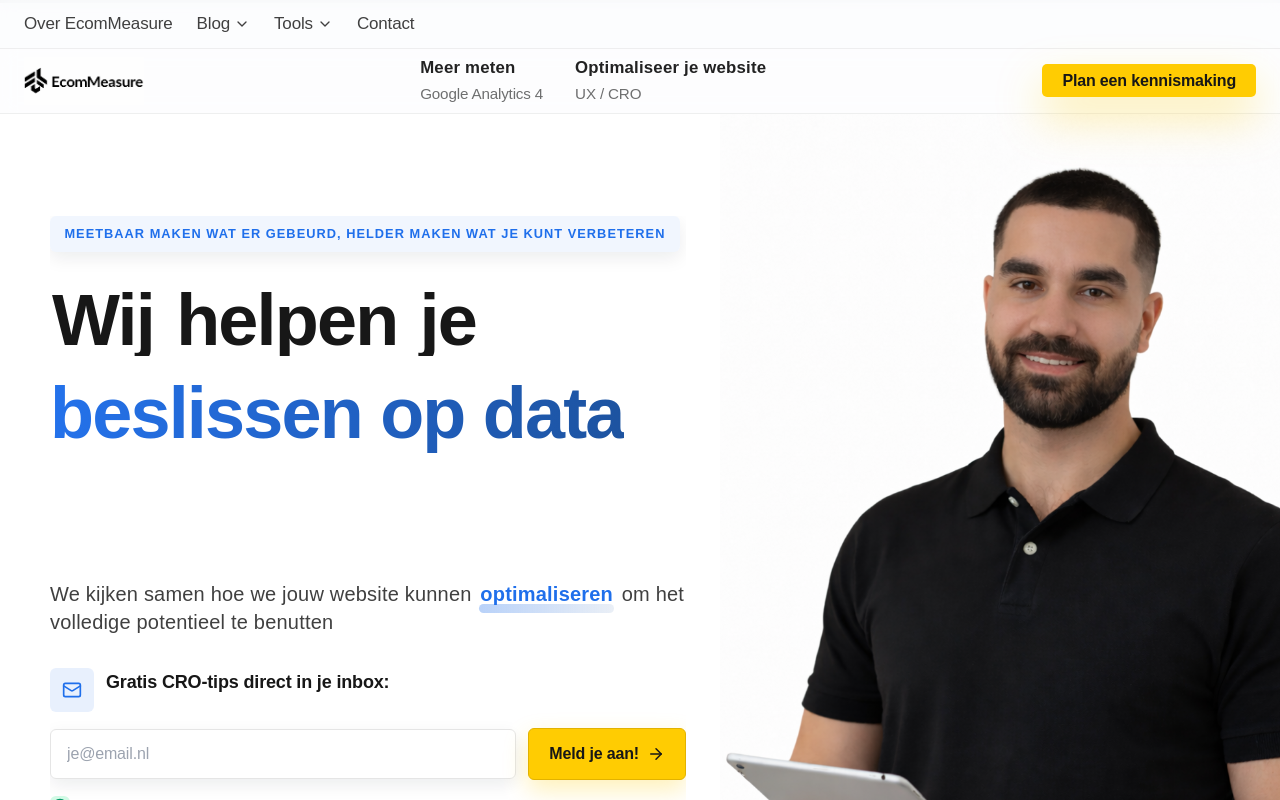
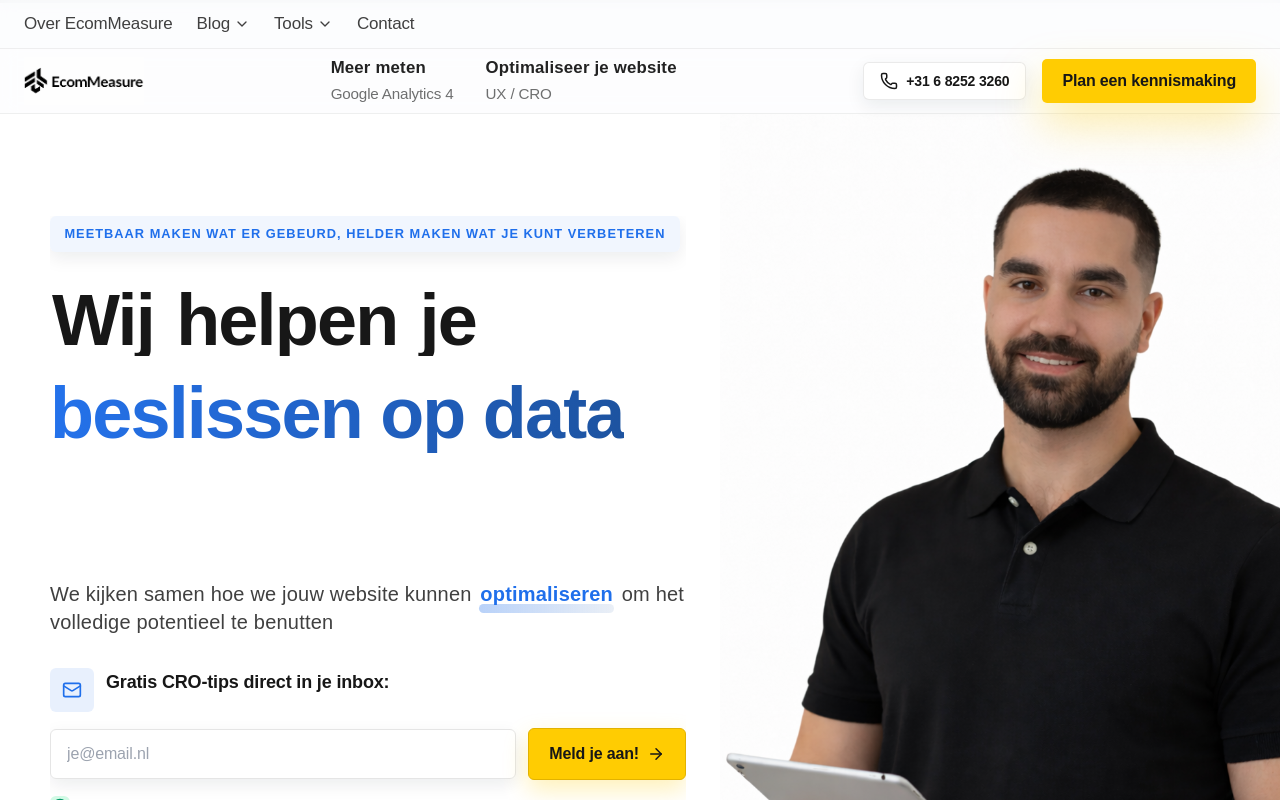
Before and after one commit to ProjectBibo/EcomMeasure3, a React (Vite) app: page / in a window 1280 px wide. Shown: the top 800 px of the page. Built offline with nearby package versions, Linux system fonts and the light colour scheme.

Commit message:
Add phone number to header menu

```diff
--- a/src/components/Header.jsx
+++ b/src/components/Header.jsx
@@ -8,7 +8,7 @@ import React, {
   useState,
 } from "react";
 import { Link, NavLink, useLocation } from "react-router-dom";
-import { ChevronDown, Menu, X } from "lucide-react";
+import { ChevronDown, Menu, Phone, X } from "lucide-react";
 import { useReducedMotion } from "framer-motion";
 import { useLanguage } from "../context/LanguageContext";
 import { translations } from "../i18n/content";
@@ -480,7 +480,18 @@ export default function Header() {
               ))}
             </div>
 
-            <div className="hidden flex-shrink-0 md:block">
+            <div className="hidden items-center gap-4 md:flex">
+              <a
+                href="tel:+31682523260"
+                className="group inline-flex items-center gap-2 rounded-full border border-neutral-200/80 bg-white px-4 py-2 text-sm font-semibold text-neutral-900 shadow-sm transition hover:-translate-y-0.5 hover:shadow-md"
+              >
+                <Phone
+                  size={18}
+                  className="transition-colors duration-200 group-hover:text-brand-blue"
+                  aria-hidden
+                />
+                <span className="whitespace-nowrap">+31 6 8252 3260</span>
+              </a>
               <Link
                 to="/contact"
                 data-magnetic
@@ -512,17 +523,26 @@ export default function Header() {
                     </Link>
                   ))}
                 </div>
+                <div className="ml-4 flex items-center gap-3">
+                  <a
+                    href="tel:+31682523260"
+                    className="inline-flex items-center gap-2 rounded-full border border-neutral-200/80 bg-white px-3 py-2 text-sm font-semibold text-neutral-900 shadow-sm transition hover:-translate-y-0.5 hover:shadow-md"
+                  >
+                    <Phone size={16} aria-hidden />
+                    <span className="whitespace-nowrap">+31 6 8252 3260</span>
+                  </a>
                   <Link
                     to="/contact"
                     data-magnetic
                     data-variant="primary"
-                className="ml-4 inline-flex items-center rounded-full bg-brand-yellow px-4 py-2 text-sm font-semibold text-neutral-900 shadow-[0_16px_38px_rgba(255,204,2,0.35)] transition-colors duration-200"
+                    className="inline-flex items-center rounded-full bg-brand-yellow px-4 py-2 text-sm font-semibold text-neutral-900 shadow-[0_16px_38px_rgba(255,204,2,0.35)] transition-colors duration-200"
                     onMouseEnter={() => prefetchRoute("/contact")}
                     onFocus={() => prefetchRoute("/contact")}
                     onClick={navClickFactory("/contact")}
                   >
                     {t.cta}
                   </Link>
+                </div>
               </div>
             </div>
         </div>
```
Lines whose indentation alone changed are shown as unchanged.
